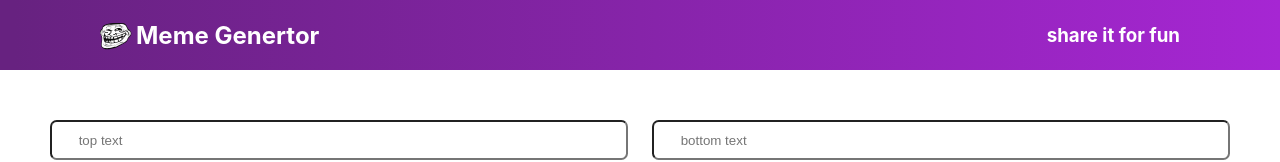
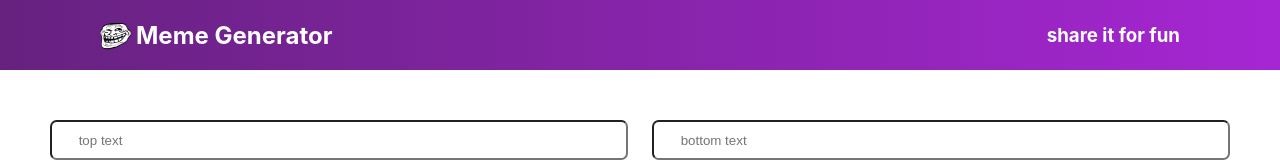
Before and after one commit to soubhagyasethy/meme-generator, a React (Create React App) app: page / in a window 1280 px wide. Shown: the top 162 px of the page. Built offline with nearby package versions, Linux system fonts and the light colour scheme.

Commit message:
refactor: updated header text

```diff
--- a/src/components/header.js
+++ b/src/components/header.js
@@ -3,7 +3,7 @@ export default function Header() {
     return(
         <header className="header">
             <img className="header-image" src="../images/Troll face.svg" alt="laughing face"/>
-            <h2 className="header-text">Meme Genertor</h2>
+            <h2 className="header-text">Meme Generator</h2>
             <h3 className="header-subtext">share it for fun</h3>
         </header>
     )
```
